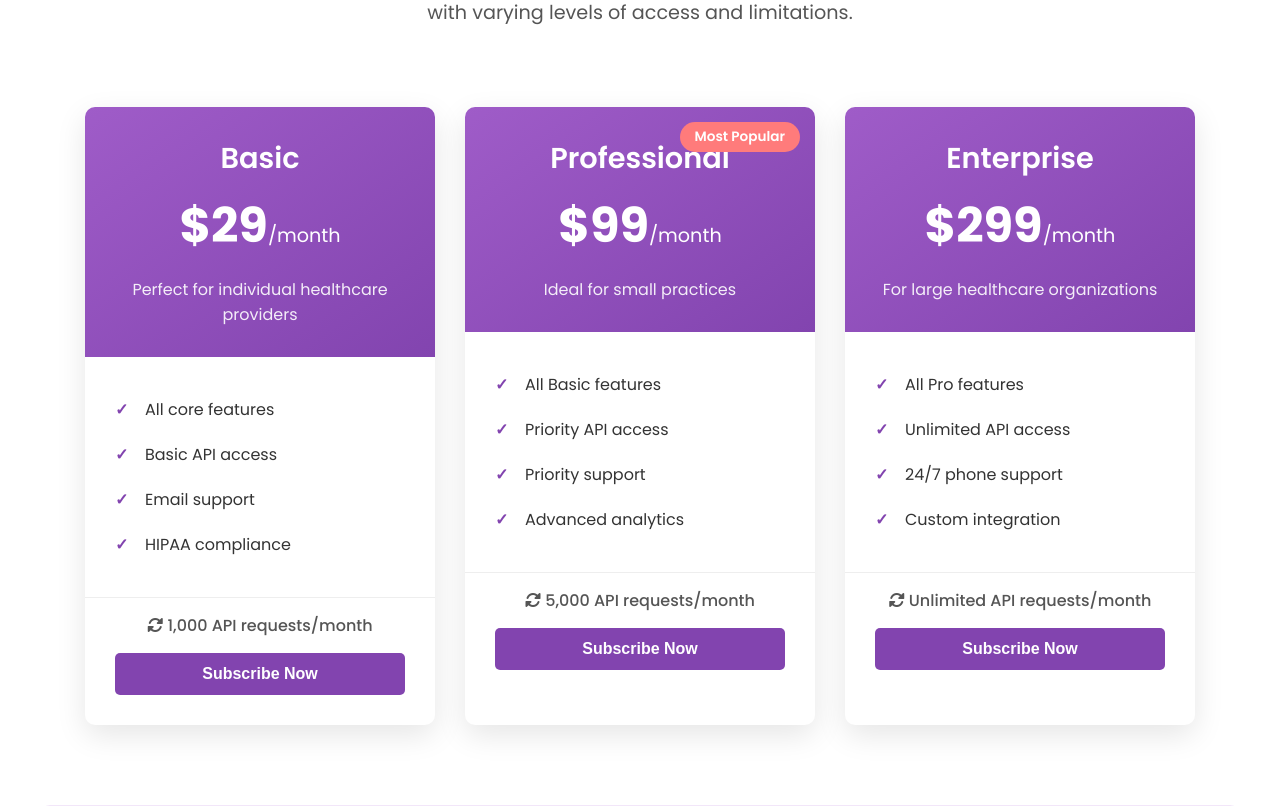
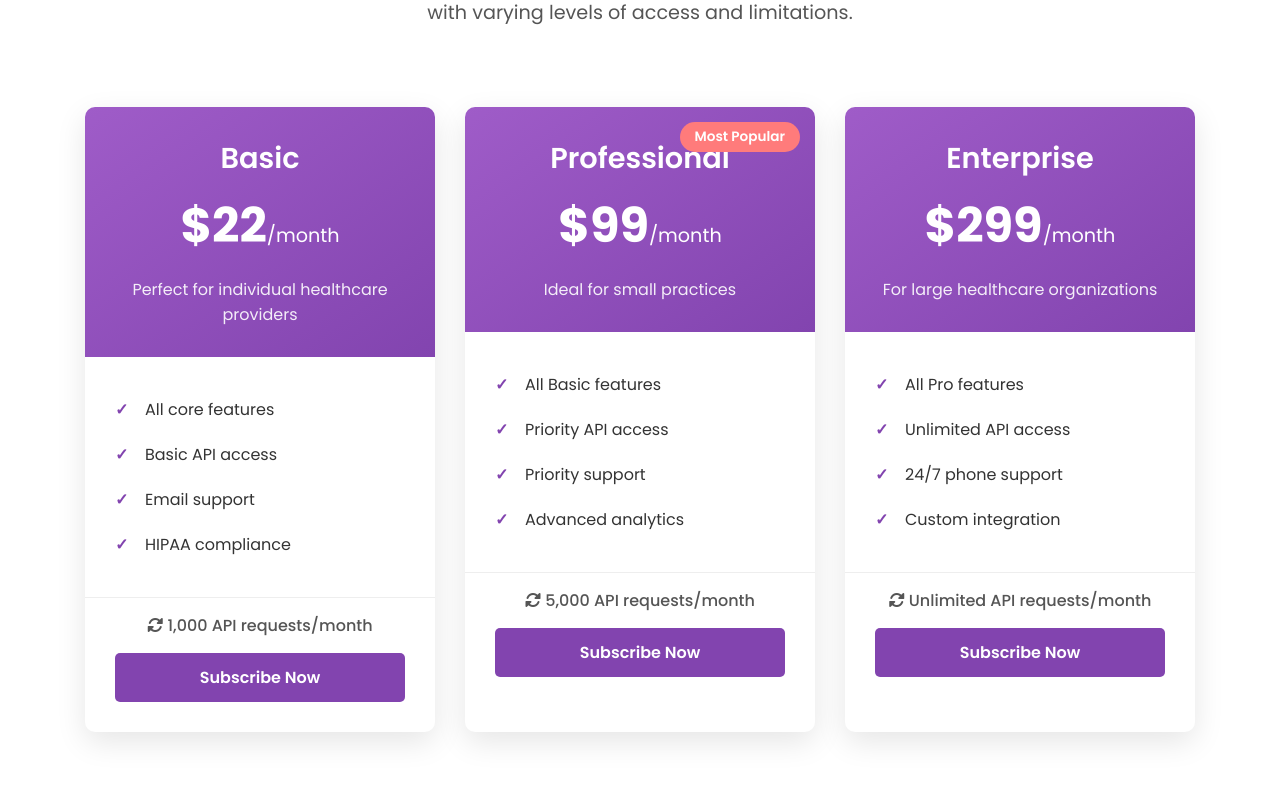
Before and after one commit to branihat/Hospital_Shortener, a Flask app: page /pricing in a window 1280 px wide. Shown: the part 340-1146 px from the top of the page. Run offline with Flask 3, Linux system fonts and the light colour scheme; some libraries are stand-ins or nearby versions.

Commit message:
Pricing Funtion

```diff
--- a/main.py
+++ b/main.py
@@ -600,7 +600,7 @@ def pricing():
     plans = {
         'basic': {
             'name': 'Basic',
-            'price': '29',
+            'price': '22',
             'description': 'Perfect for individual healthcare providers',
             'features': [
                 'All core features',
@@ -609,7 +609,7 @@ def pricing():
                 'HIPAA compliance'
             ],
             'api_requests': '1,000',
-            'id': 'price_basic'
+            'payment_link': 'https://buy.stripe.com/test_9B6aEWelx5BT3nyge44wM00'
         },
         'pro': {
             'name': 'Professional',
@@ -622,7 +622,7 @@ def pricing():
                 'Advanced analytics'
             ],
             'api_requests': '5,000',
-            'id': 'price_pro'
+            'payment_link': 'https://buy.stripe.com/test_3cI4gy3GT9S93nybXO4wM01'
         },
         'enterprise': {
             'name': 'Enterprise',
@@ -635,7 +635,7 @@ def pricing():
                 'Custom integration'
             ],
             'api_requests': 'Unlimited',
-            'id': 'price_enterprise'
+            'payment_link': 'https://buy.stripe.com/test_00wfZgdhte8pf6gbXO4wM02'
         }
     }
     return render_template('pricing.html',
--- a/templates/pricing.html
+++ b/templates/pricing.html
@@ -161,6 +161,7 @@
             font-weight: 600;
             cursor: pointer;
             transition: background-color 0.3s;
+            text-decoration: none;
         }
 
         .subscribe-btn:hover {
@@ -261,9 +262,6 @@
 
     <!-- Load Font Awesome asynchronously -->
     <link rel="stylesheet" href="https://cdnjs.cloudflare.com/ajax/libs/font-awesome/6.0.0/css/all.min.css" media="print" onload="this.media='all'" crossorigin>
-
-    <!-- Load Stripe.js -->
-    <script src="https://js.stripe.com/v3/"></script>
 </head>
 <body>
     <div class="pricing-container">
@@ -303,7 +301,7 @@
                     <i class="fas fa-sync-alt"></i> {{ plans['basic']['api_requests'] }} API requests/month
                 </div>
                 <div class="plan-cta">
-                    <button class="subscribe-btn" data-price-id="{{ plans['basic']['id'] }}">Subscribe Now</button>
+                    <a href="{{ plans['basic']['payment_link'] }}" class="subscribe-btn">Subscribe Now</a>
                 </div>
             </div>
 
@@ -326,7 +324,7 @@
                     <i class="fas fa-sync-alt"></i> {{ plans['pro']['api_requests'] }} API requests/month
                 </div>
                 <div class="plan-cta">
-                    <button class="subscribe-btn" data-price-id="{{ plans['pro']['id'] }}">Subscribe Now</button>
+                    <a href="{{ plans['pro']['payment_link'] }}" class="subscribe-btn">Subscribe Now</a>
                 </div>
             </div>
 
@@ -348,7 +346,7 @@
                     <i class="fas fa-sync-alt"></i> {{ plans['enterprise']['api_requests'] }} API requests/month
                 </div>
                 <div class="plan-cta">
-                    <button class="subscribe-btn" data-price-id="{{ plans['enterprise']['id'] }}">Subscribe Now</button>
+                    <a href="{{ plans['enterprise']['payment_link'] }}" class="subscribe-btn">Subscribe Now</a>
                 </div>
             </div>
         </div>
@@ -393,42 +391,6 @@
         <i class="fas fa-moon"></i>
     </button>
 
-    <!-- Stripe integration script -->
-    <script>
-        const stripe = Stripe('{{ stripe_public_key }}');
-
-        document.querySelectorAll('.subscribe-btn').forEach(button => {
-            button.addEventListener('click', async (e) => {
-                const priceId = e.target.dataset.priceId;
-
-                try {
-                    const response = await fetch('/create-checkout-session', {
-                        method: 'POST',
-                        headers: {
-                            'Content-Type': 'application/json',
-                        },
-                        body: JSON.stringify({
-                            priceId: priceId
-                        })
-                    });
-
-                    const session = await response.json();
-
-                    // Redirect to Stripe Checkout
-                    const result = await stripe.redirectToCheckout({
-                        sessionId: session.id
-                    });
-
-                    if (result.error) {
-                        alert(result.error.message);
-                    }
-                } catch (error) {
-                    console.error('Error:', error);
-                    alert('An error occurred. Please try again.');
-                }
-            });
-        });
-    </script>
-    <script src="{{ url_for('static', filename='pricing.js') }}"></script>
+    <!-- <script src="{{ url_for('static', filename='pricing.js') }}"></script> -->
 </body>
 </html>
```
Also changed, not shown: 1 other file.
